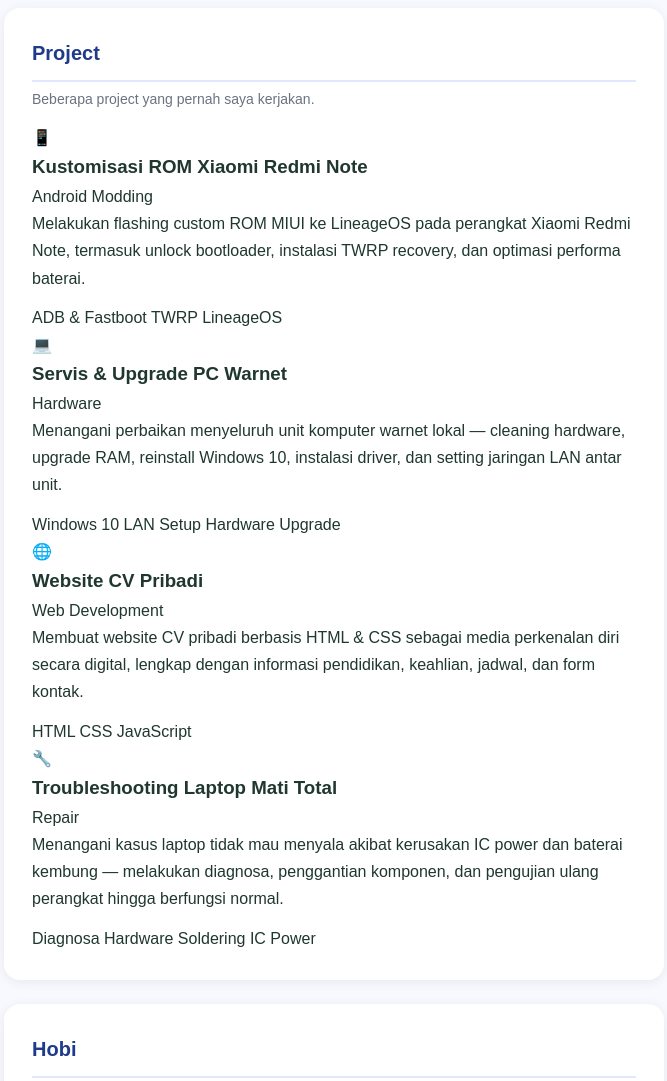
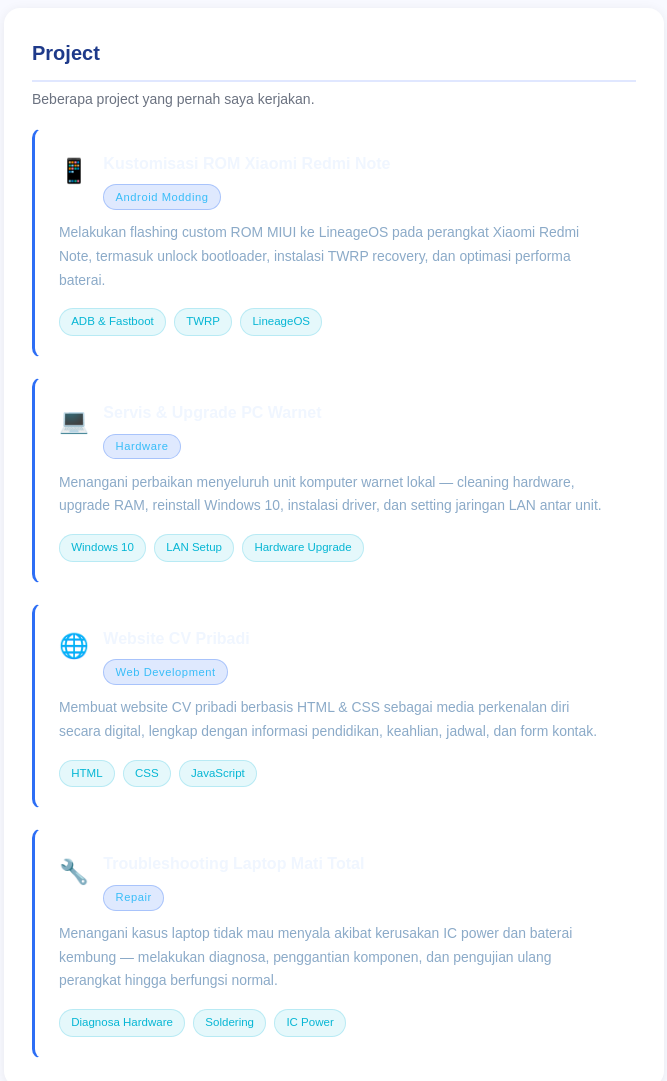
Before and after one commit to bangrey-14/UTS-CV-M.RAIHAN, a plain HTML site: page index.html in a window 1280 px wide. Shown: the part 2040-3121 px from the top of the page, without its empty margins (306-973 px from the left). Drawn offline with Linux system fonts and the light colour scheme.

Commit message:
Update style.css

```diff
--- a/style.css
+++ b/style.css
@@ -675,3 +675,79 @@ form input[type="reset"]:hover {
   border-left: 3px solid #06b6d4;
   background: rgba(6, 182, 212, 0.07);
 }
+
+/* ── PROJECT LIST ── */
+.project-list {
+  display: flex;
+  flex-direction: column;
+  gap: 1.2rem;
+  margin-top: 1rem;
+}
+
+.project-item {
+  padding: 1.3rem 1.5rem;
+  background: rgba(255,255,255,0.03);
+  border: 1px solid rgba(255,255,255,0.08);
+  border-left: 3px solid #2d6ef5;
+  border-radius: 10px;
+  transition: border-color 0.3s, transform 0.2s;
+}
+
+.project-item:hover {
+  border-left-color: #38bdf8;
+  transform: translateX(4px);
+}
+
+.project-header {
+  display: flex;
+  align-items: flex-start;
+  gap: 0.9rem;
+  margin-bottom: 0.7rem;
+}
+
+.project-ikon {
+  font-size: 1.5rem;
+  flex-shrink: 0;
+  margin-top: 0.1rem;
+}
+
+.project-header h3 {
+  font-size: 1rem;
+  font-weight: 700;
+  color: #f0f6ff;
+  margin-bottom: 0.3rem;
+}
+
+.project-tag {
+  display: inline-block;
+  background: rgba(45, 110, 245, 0.15);
+  border: 1px solid rgba(45, 110, 245, 0.3);
+  border-radius: 50px;
+  padding: 0.15rem 0.7rem;
+  font-size: 0.7rem;
+  color: #38bdf8;
+  letter-spacing: 0.05em;
+}
+
+.project-item > p {
+  font-size: 0.87rem;
+  color: #8baac8;
+  line-height: 1.7;
+  margin-bottom: 1rem;
+}
+
+.project-tech {
+  display: flex;
+  flex-wrap: wrap;
+  gap: 0.5rem;
+}
+
+.project-tech span {
+  background: rgba(6, 182, 212, 0.1);
+  border: 1px solid rgba(6, 182, 212, 0.2);
+  border-radius: 50px;
+  padding: 0.2rem 0.7rem;
+  font-size: 0.72rem;
+  color: #06b6d4;
+  font-weight: 500;
+}
```
